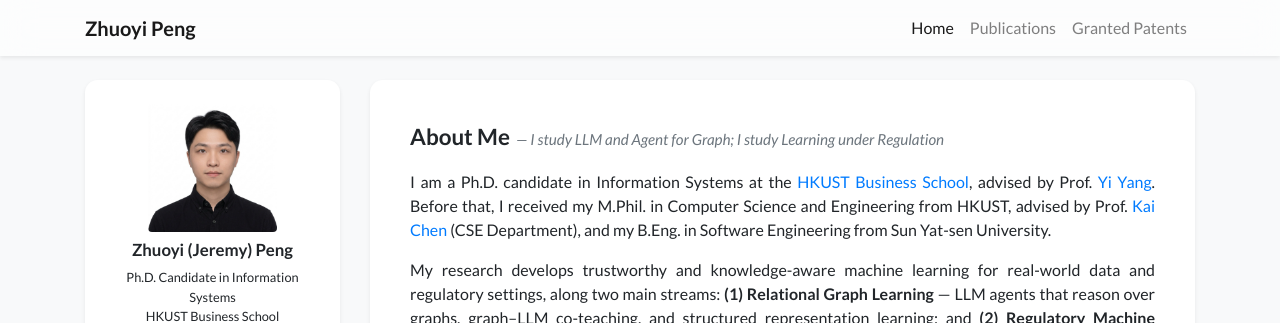
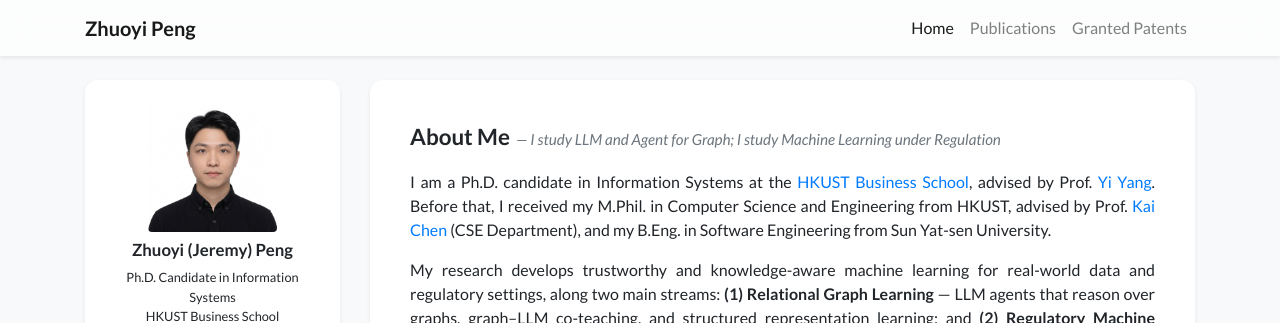
Before and after one commit to realjeremybot/realjeremybot.github.io, a Jekyll site: the page built from index.html, in a window 1280 px wide and 900 px high. Shown: the top 323 px of the window. Built offline with Jekyll 4.4.1, drawn with Linux system fonts in a browser that asks for light colours; nearby versions of some CDN libraries; a style sheet for code colours, icons or effects is not loaded.

Commit message:
Add Machine to tagline (italic retained)

```diff
--- a/_includes/widgets/profile_card_bio_only.html
+++ b/_includes/widgets/profile_card_bio_only.html
@@ -6,7 +6,7 @@
                 <div class="row px-3 pt-3">
                     <div class="col">
                         <span class="font-weight-bold" style="font-size: 1.4rem;">About Me</span>
-                        <span class="text-muted" style="font-weight: 400; font-style: italic; font-size: 0.95rem;">&nbsp;&mdash;&nbsp;I study LLM and Agent for Graph; I study Learning under Regulation</span>
+                        <span class="text-muted" style="font-weight: 400; font-style: italic; font-size: 0.95rem;">&nbsp;&mdash;&nbsp;I study LLM and Agent for Graph; I study Machine Learning under Regulation</span>
                     </div>
                 </div>
                 <div class="row p-3">
```
